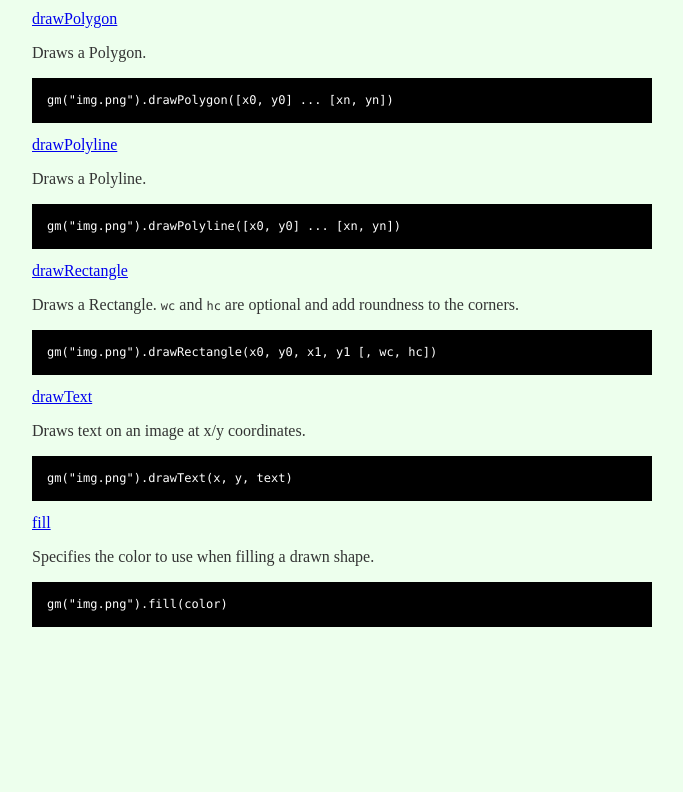
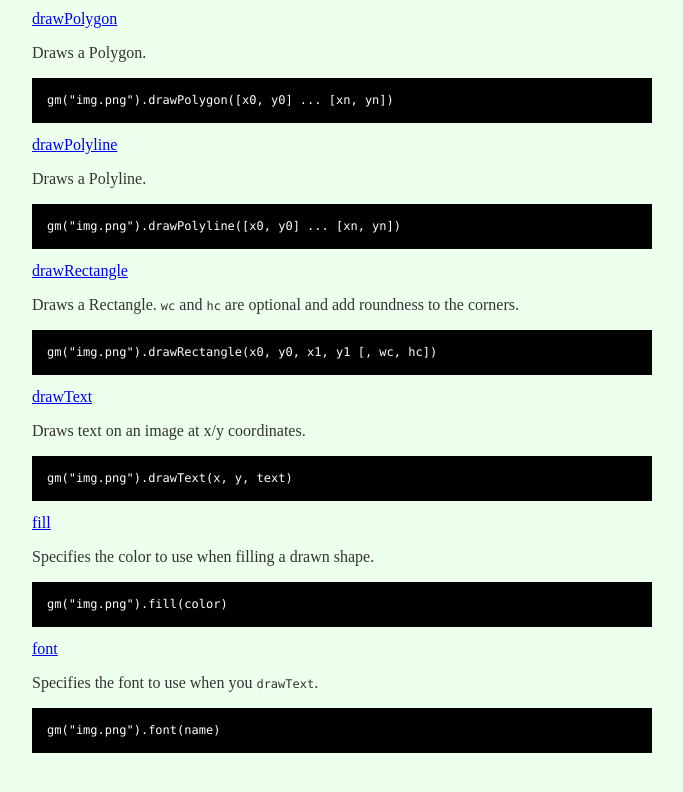
Before and after one commit to aheckmann/gm, a plain HTML site: page index.html in a window 1280 px wide. Shown: the part 8805-9597 px from the top of the page, without its empty margins (338-1021 px from the left). Before the commit the page ends 9479 px from the top, so only its background shows below. Drawn offline with Linux system fonts and the light colour scheme.

Commit message:
font docs

```diff
--- a/index.html
+++ b/index.html
@@ -379,6 +379,10 @@
             <p>Specifies the color to use when filling a drawn shape.</p>
             <pre><code>gm("img.png").fill(color)</code></pre>
           </li>
+          <li id="font"><a href="http://www.graphicsmagick.org/GraphicsMagick.html#details-font">font</a>
+          <p>Specifies the font to use when you <code>drawText</code>.</p>
+            <pre><code>gm("img.png").font(name)</code></pre>
+          </li>
         </ul>
       </li>
   <br>
```
